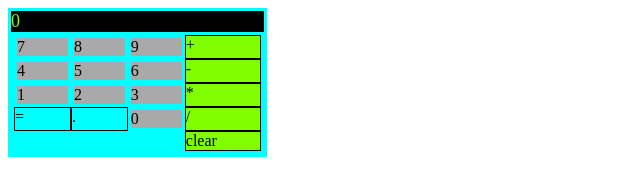
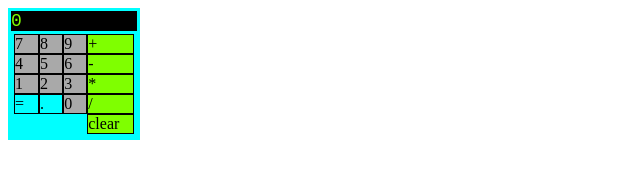
Before and after one commit to hernandrew823/Calculator-, a plain HTML site: page index.html in a window 1280 px wide. Shown: the whole page, without its empty margins (0-640 px from the left). Drawn offline with Linux system fonts and the light colour scheme.

Commit message:
add width minimum  and edit borders, edit  other dimensions to make calculator more presentable through CSS

```diff
--- a/my-script.js
+++ b/my-script.js
@@ -762,7 +762,8 @@ function operator() {
                 console.log(b2);
                 console.log(o2);
                 console.log(o1);
-                console.log(a1)
+                console.log(a1);
+
 
                 document.getElementById('screen').innerHTML = exTwo;
             }
@@ -784,7 +785,7 @@ function operator() {
                 console.log(b1);
                 console.log(o1);
                 console.log(o2);
-                console.log(a2)
+                console.log(a2);
 
                 document.getElementById('screen').innerHTML = exOne;
 
--- a/style-sheet.css
+++ b/style-sheet.css
@@ -1,12 +1,16 @@
 
 .container {
     display: flex;
+    flex-grow: 0;
     flex-direction: column;
     border-style: solid;
+
     border-color: aqua;
-    width: 20%;
+    width: 10%;
     height: 25%;
     background-color: aqua;
+    position: static;
+    min-width: fit-content;
 
 }
 .display { display: flex;
@@ -15,6 +19,7 @@
     background-color: black;
     color: chartreuse;
     font-size: large;
+    font-family:'Courier New', Courier, monospace;
 
 
 
@@ -25,7 +30,7 @@
    border-style: solid;
    border-color: aqua;
    padding: auto;
-   width: 1fr;
+   width: auto;
 }
 
 
@@ -46,7 +51,8 @@
     display: flex;
     background-color: darkgray;
     border-style: solid;
-    border-color: aqua;
+    border-width: thin;
+    border-color: black;
    align-items: center;
 }
 
```
